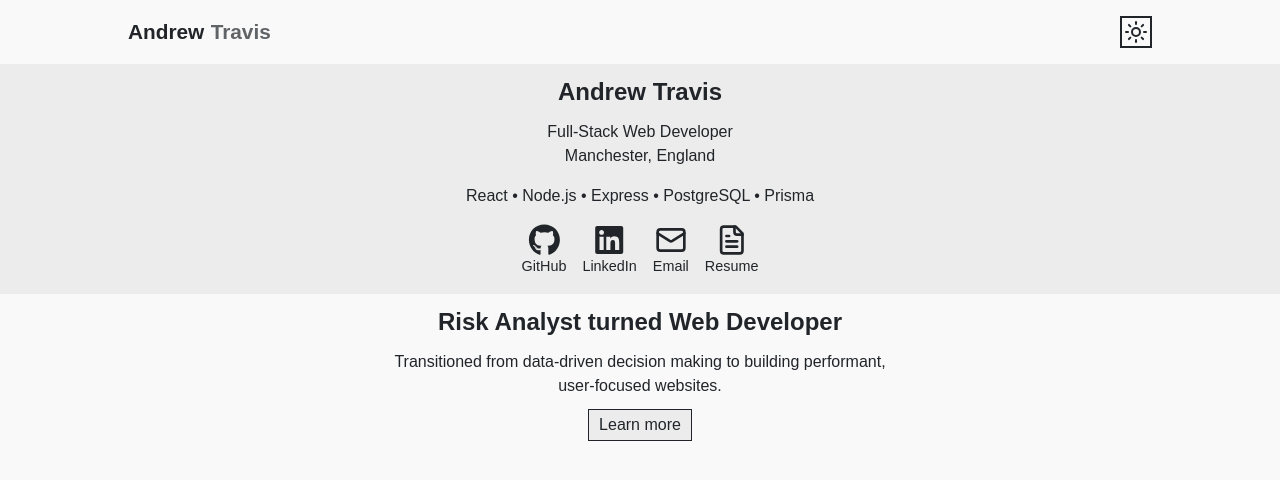
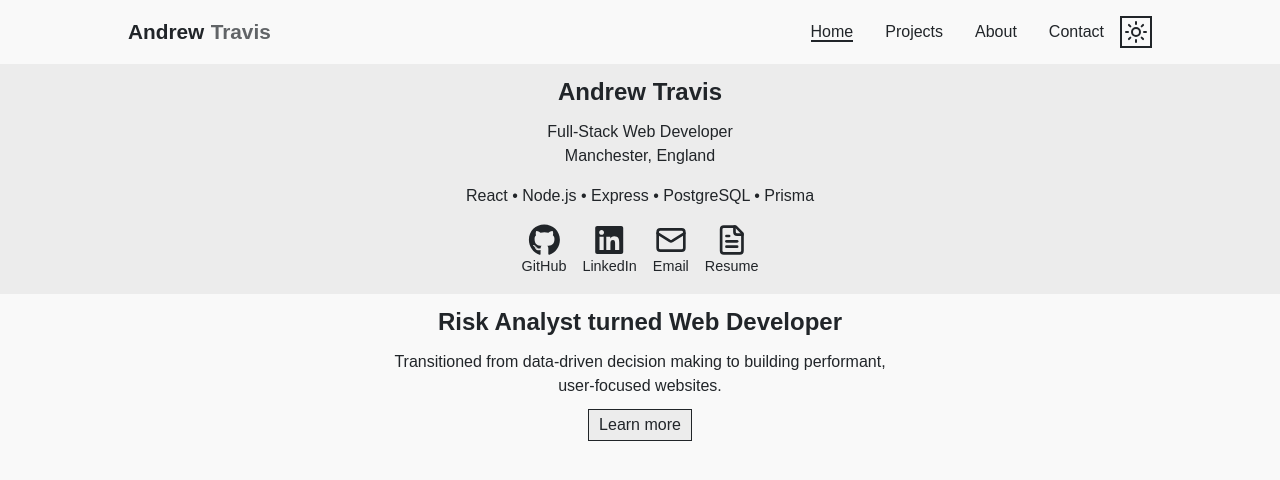
Before and after one commit to AndrewAttemptsCode/portfolio-client, a React (Vite) app: page / in a window 1280 px wide. Shown: the top 480 px of the page. Built offline with nearby package versions, Linux system fonts and the light colour scheme.

Commit message:
style: add full screen styling to navbar

```diff
--- a/src/components/NavBar.jsx
+++ b/src/components/NavBar.jsx
@@ -32,6 +32,23 @@ const Nav = styled.nav`
   li a.active {
     border-bottom: 2px solid rgb(var(--primary-color));
   }
+
+  @media (min-width: 768px) {
+    position: static;
+    background-color: transparent;
+    width: auto;
+    padding: 0;
+    transform: none;
+    margin-left: auto;
+
+    ul {
+      display: flex;
+    }
+
+    li {
+      padding: 0 1rem;
+    }
+  }
 `
 
 const NavBar = ({menuOpen, closeMenu}) => {
```
